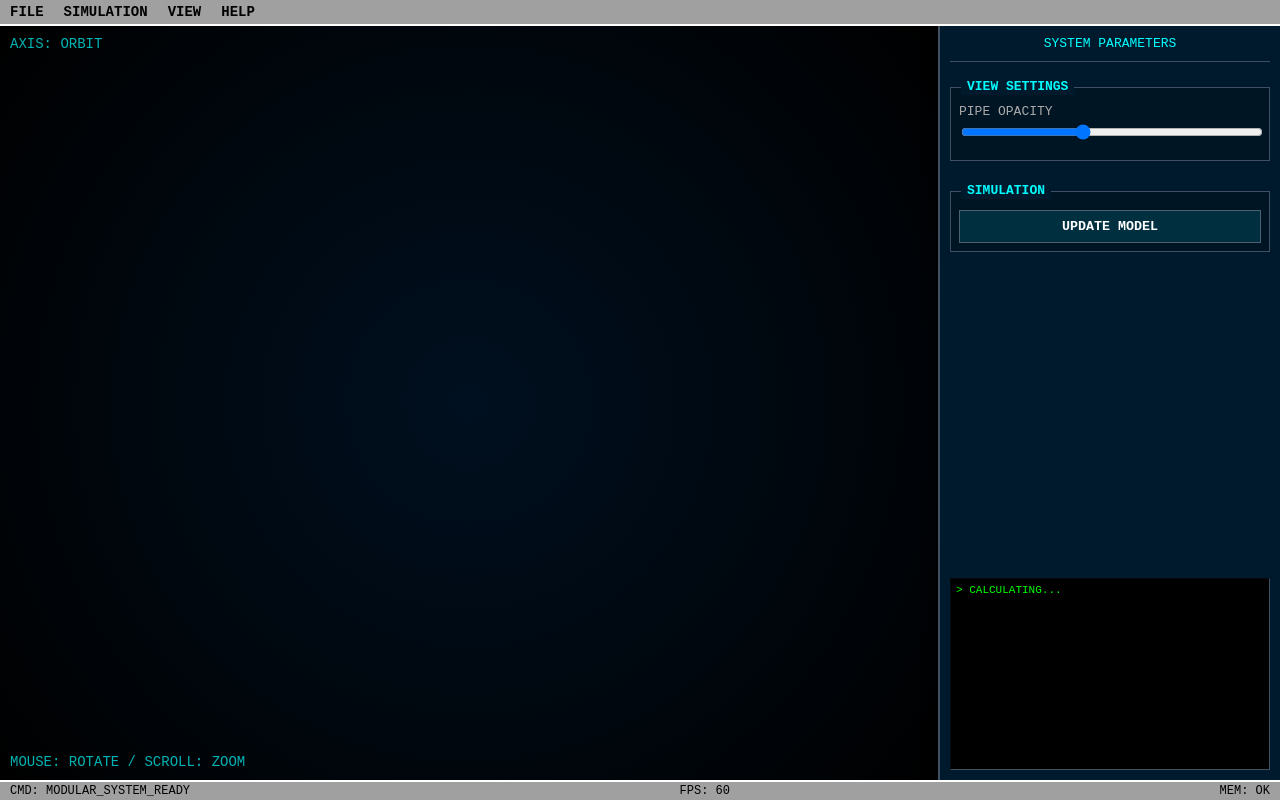
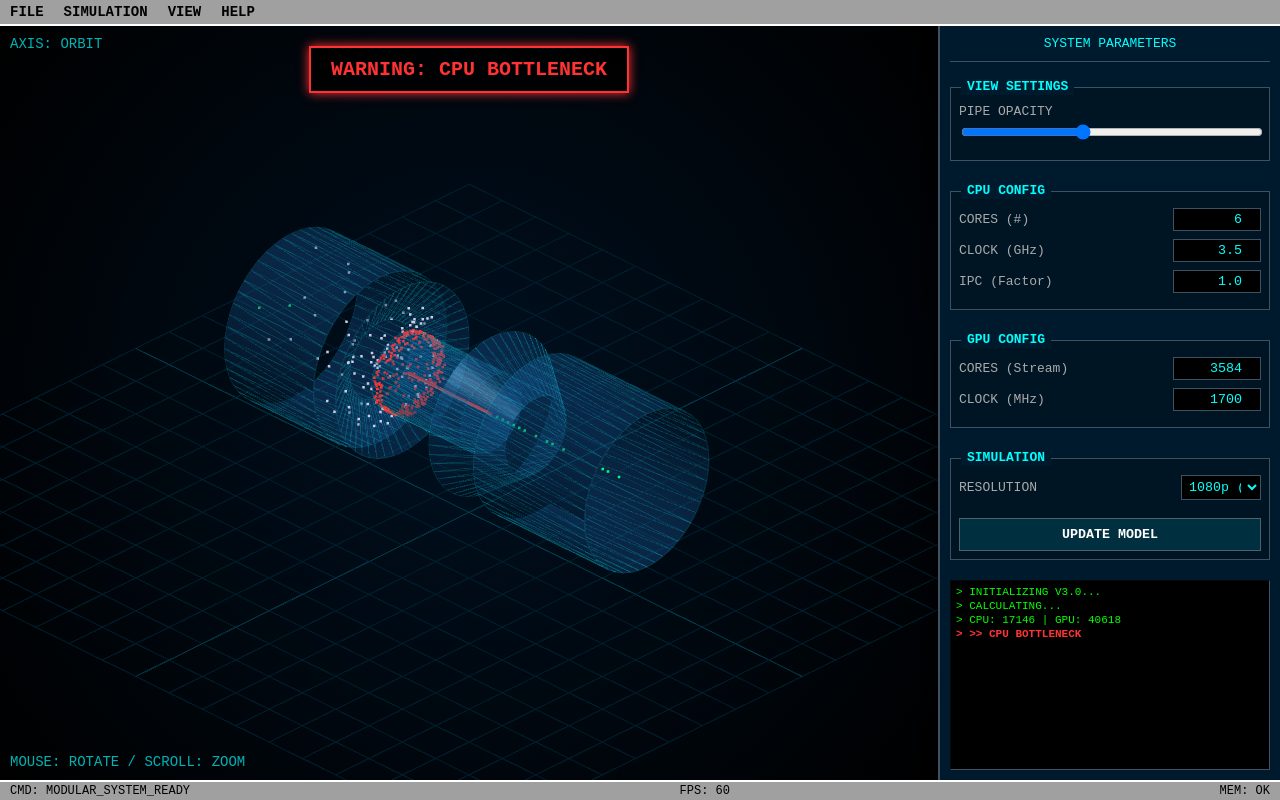
Before and after one commit to JTech-CO/BottleNeckSim, a plain HTML site: page index.html in a window 1280 px wide. Drawn offline with nearby package versions, Linux system fonts and the light colour scheme; animation ran at ten frames a second.

Commit message:
Update index.html

```diff
--- a/index.html
+++ b/index.html
@@ -3,15 +3,19 @@
 <head>
     <meta charset="UTF-8">
     <meta name="viewport" content="width=device-width, initial-scale=1.0">
-    <title>BOTTLENECK_SIM_V3.0</title>
+    <title>HW_BOTTLENECK_SIM_V3.0_MODULAR</title>
+    <!-- CSS -->
     <link rel="stylesheet" href="css/style.css">
 
+    <!-- Three.js & OrbitControls (CDN) -->
     <script src="https://cdnjs.cloudflare.com/ajax/libs/three.js/r128/three.min.js"></script>
     <script src="https://cdn.jsdelivr.net/npm/three@0.128.0/examples/js/controls/OrbitControls.js"></script>
 
+    <!-- Main Script (Module) -->
     <script type="module" src="js/main.js"></script>
 </head>
 <body>
+
     <div id="menubar">
         <div class="menu-item">FILE</div>
         <div class="menu-item">SIMULATION</div>
@@ -20,13 +24,19 @@
     </div>
 
     <div id="workspace">
+
         <div id="canvas-container">
             <div id="bottleneck-indicator">WARNING: CPU BOTTLENECK</div>
             <div class="viewport-label" style="top: 10px; left: 10px;">AXIS: ORBIT</div>
             <div class="viewport-label" style="bottom: 10px; left: 10px;">MOUSE: ROTATE / SCROLL: ZOOM</div>
         </div>
+
         <div id="sidebar">
-             <div class="sidebar-title">SYSTEM PARAMETERS</div>
+            <div class="sidebar-title">
+                SYSTEM PARAMETERS
+            </div>
+
+            <!-- VIEW SETTINGS -->
             <div class="panel-section">
                 <span class="panel-header">VIEW SETTINGS</span>
                 <div class="input-group" style="display:block;">
@@ -34,18 +44,62 @@
                     <input type="range" id="opacity-slider" min="0" max="100" value="40">
                 </div>
             </div>
+
+            <!-- CPU CONFIG -->
+            <div class="panel-section">
+                <span class="panel-header">CPU CONFIG</span>
+                <div class="input-group">
+                    <label>CORES (#)</label>
+                    <input type="number" id="cpu-cores" value="6" min="1" max="128">
+                </div>
+                <div class="input-group">
+                    <label>CLOCK (GHz)</label>
+                    <input type="number" id="cpu-clock" value="3.5" step="0.1">
+                </div>
+                <div class="input-group">
+                    <label>IPC (Factor)</label>
+                    <input type="number" id="cpu-ipc" value="1.0" step="0.1">
+                </div>
+            </div>
+
+            <!-- GPU CONFIG -->
+            <div class="panel-section">
+                <span class="panel-header">GPU CONFIG</span>
+                <div class="input-group">
+                    <label>CORES (Stream)</label>
+                    <input type="number" id="gpu-cores" value="3584" step="100">
+                </div>
+                <div class="input-group">
+                    <label>CLOCK (MHz)</label>
+                    <input type="number" id="gpu-clock" value="1700" step="50">
+                </div>
+            </div>
+
+            <!-- SIMULATION CONTROL -->
             <div class="panel-section">
                 <span class="panel-header">SIMULATION</span>
+                <div class="input-group">
+                    <label>RESOLUTION</label>
+                    <select id="sim-res">
+                        <option value="1">1080p (FHD)</option>
+                        <option value="1.5">1440p (QHD)</option>
+                        <option value="2.5">2160p (4K)</option>
+                    </select>
+                </div>
                 <button id="btn-update">UPDATE MODEL</button>
             </div>
-            <div id="status-display"></div>
+
+            <div id="status-display">
+                <div class="log-entry">> INITIALIZING V3.0...</div>
+            </div>
         </div>
     </div>
+
     <div id="statusbar">
         <div>CMD: MODULAR_SYSTEM_READY</div>
         <div id="fps-counter">FPS: 60</div>
         <div>MEM: OK</div>
     </div>
+
 </body>
-
 </html>
```
